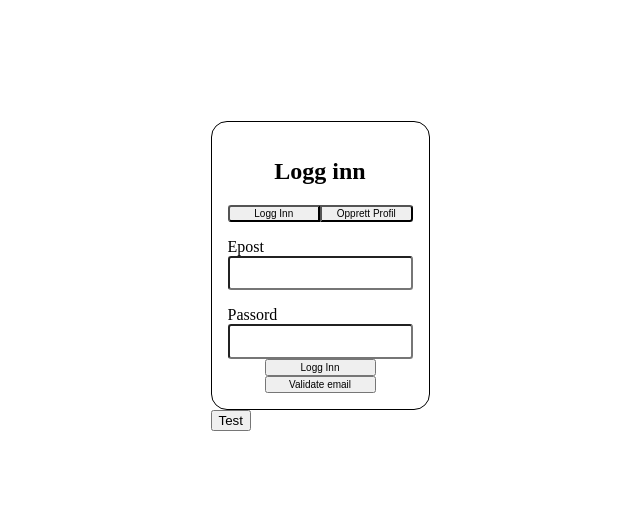
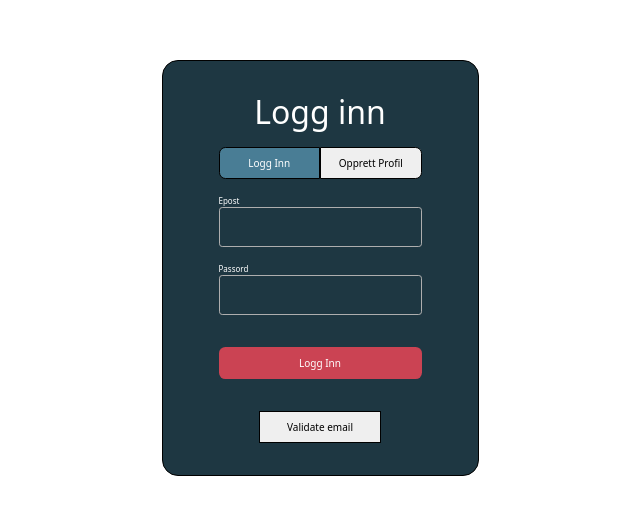
Before and after one commit to eajohansen/smidig-prosjekt-eksamen, a React (Vite) app in the folder frontend/: page / in a window 1280 px wide. Shown: the part 132-646 px from the top of the page, without its empty margins (320-960 px from the left). Built offline with nearby package versions, Linux system fonts and the light colour scheme.

Commit message:
Added styles to login component

```diff
--- a/frontend/package.json
+++ b/frontend/package.json
@@ -11,6 +11,7 @@
   },
   "dependencies": {
     "axios": "^1.7.2",
+    "bootstrap": "^5.3.3",
     "react": "^18.2.0",
     "react-dom": "^18.2.0"
   },
--- a/frontend/src/App.tsx
+++ b/frontend/src/App.tsx
@@ -11,7 +11,7 @@ function App() {
   return (
     <>
       <LoginPopup />
-      <button onClick={() => testClick()}> Test </button>
+      {/* <button onClick={() => testClick()}> Test </button> */}
     </>
   );
 }
--- a/frontend/src/components/LoginPopup.jsx
+++ b/frontend/src/components/LoginPopup.jsx
@@ -1,5 +1,6 @@
 import { useState, useEffect, SyntheticEvent } from "react";
 import { validateEmail } from "../validateEmail";
+import "bootstrap/dist/css/bootstrap.min.css";
 const LoginPopup = () => {
   const [login, setLogin] = useState(true);
   const [mailCheck, setMailCheck] = useState("");
@@ -17,7 +18,12 @@ const LoginPopup = () => {
         <div className="loginContainer">
           <h2>Logg inn</h2>
           <div className="loginBtnContainer">
-            <button className="loginToggleBtn">Logg Inn</button>
+            <button
+              className="loginToggleBtn"
+              style={{ color: "white", backgroundColor: "#497D95" }}
+            >
+              Logg Inn
+            </button>
             <button
               className="registerToggleBtn"
               onClick={() => setLogin(false)}
@@ -30,7 +36,7 @@ const LoginPopup = () => {
           <label style={{ alignSelf: "flex-start" }}>Passord</label>
           <input type="password" />
 
-          <button>Logg Inn</button>
+          <button className="cntBtn">Logg Inn</button>
           <button
             onClick={() => {
               console.log(validateEmail(mailCheck));
@@ -48,7 +54,12 @@ const LoginPopup = () => {
             <button className="loginToggleBtn" onClick={() => setLogin(true)}>
               Logg inn
             </button>
-            <button className="registerToggleBtn">Opprett Profil</button>
+            <button
+              className="registerToggleBtn"
+              style={{ color: "white", backgroundColor: "#497D95" }}
+            >
+              Opprett Profil
+            </button>
           </div>
           <label style={{ alignSelf: "flex-start" }}>Epost</label>
           <input type="email" />
@@ -57,7 +68,7 @@ const LoginPopup = () => {
           <label style={{ alignSelf: "flex-start" }}>Gjenta Passord</label>
           <input type="password" />
 
-          <button>Fortsett</button>
+          <button className="cntBtn">Fortsett</button>
         </div>
       );
     }
--- a/frontend/src/temp.css
+++ b/frontend/src/temp.css
@@ -1,6 +1,15 @@
-** {
+:root {
+  --main: #497d95;
+  --secondary: #cb4353;
+  --darkBkgrnd: #1e3742;
+}
+
+* {
   -webkit-appearance: none;
   appearance: none;
+
+  margin: 0;
+  padding: 0;
 }
 body {
   display: flex;
@@ -8,8 +17,14 @@ body {
   justify-content: center;
   align-items: center;
 }
-label {
+
+textarea,
+input {
+  outline: none;
+}
+.loginContainer label {
   padding-top: 1rem;
+  font-size: 0.5rem;
 }
 
 .loginContainer {
@@ -19,27 +34,56 @@ label {
   flex-direction: column;
   border: 1px solid black;
   border-radius: 1rem;
-  padding: 1rem;
+  padding: 2rem 3.5rem;
+  background-color: var(--darkBkgrnd);
+  color: white;
 }
-
+.loginContainer h2 {
+  padding-bottom: 0.5rem;
+}
 .loginContainer input {
-  height: 1.8rem;
+  height: 2.5rem;
   border-radius: 0.2rem;
   box-shadow: none;
-  border: 1 px solid black;
+  background-color: transparent;
+  border: 1px solid rgb(174, 174, 174);
+  color: white;
+  padding: 0.5rem;
+  font-size: 0.8rem;
+}
+.loginContainer input:focus {
+  border: 1px solid white;
 }
 .loginBtnContainer {
   width: 100%;
   display: flex;
 }
-.registerToggleBtn {
-  border-radius: 0 0.2rem 0.2rem 0;
+.loginBtnContainer .registerToggleBtn {
+  border-radius: 0 0.4rem 0.4rem 0;
 }
-.loginToggleBtn {
-  border-radius: 0.2rem 0 0 0.2rem;
+.loginBtnContainer .loginToggleBtn {
+  border-radius: 0.4rem 0 0 0.4rem;
 }
 
 .loginContainer button {
   width: 60%;
   font-size: 10px;
+  border: 1px solid black;
+  height: 2rem;
 }
+.loginBtnContainer button:hover {
+  border: 1px solid black;
+  color: white;
+  background-color: var(--main);
+}
+
+.loginContainer .cntBtn {
+  width: 100%;
+  border: none;
+  margin: 2rem;
+  background-color: var(--secondary);
+  color: white;
+  border-radius: 0.4rem;
+}
+.loginContainer .cntBtn:hover {
+}
--- a/frontend/src/validateEmail.js
+++ b/frontend/src/validateEmail.js
@@ -8,3 +8,5 @@ export const validateEmail = (email) => {
     return false;
   }
 };
+
+// https://stackoverflow.com/questions/39356826/how-to-check-if-it-a-text-input-has-a-valid-email-format-in-reactjs
```
Also changed, not shown: 1 other file (tests, documents, lock files or other folders).
